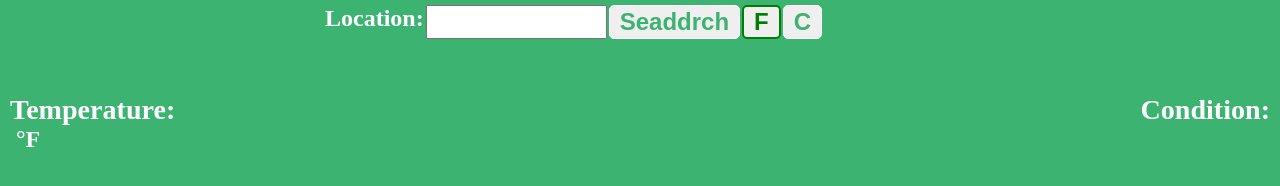
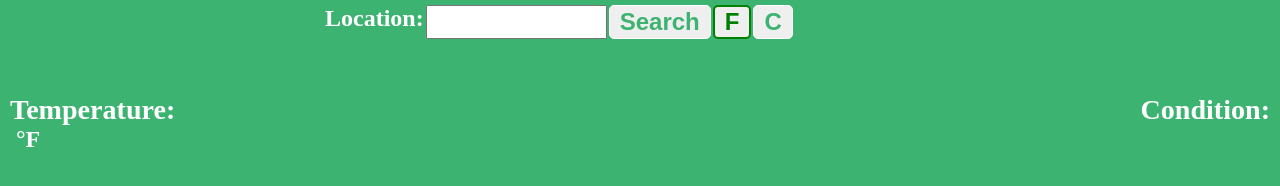
Before and after one commit to diegoHernandezDeveloper/weatherApp, a website built with webpack: page src/template.html in a window 1280 px wide. Built offline with nearby package versions, Linux system fonts and the light colour scheme.

Commit message:
fix typo

```diff
--- a/src/template.html
+++ b/src/template.html
@@ -9,7 +9,7 @@
     <div>
       <label for="location">Location:</label>
       <input type="text" id="location" />
-      <button>Seaddrch</button>
+      <button>Search</button>
       <button class="active" farenheit>F</button>
       <button celsius>C</button>
     </div>
```
